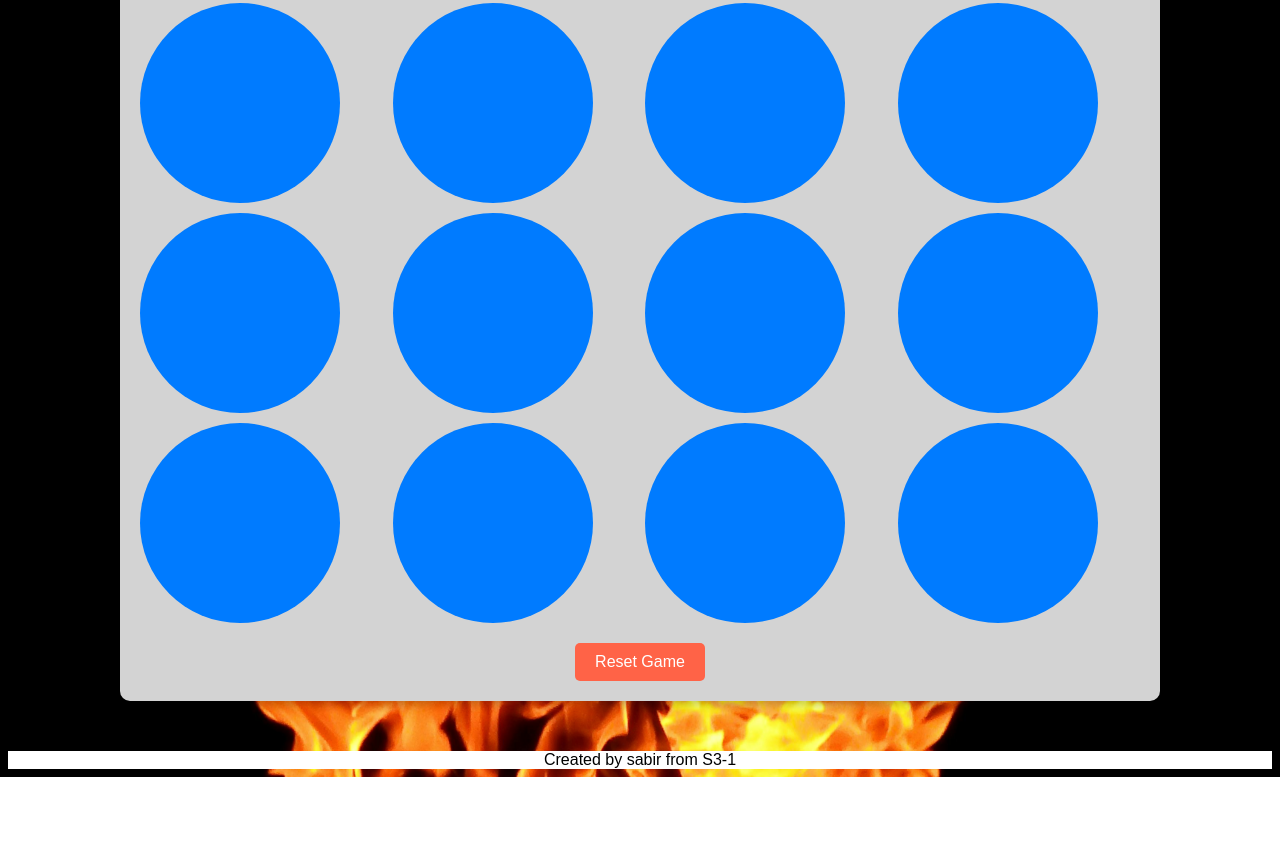
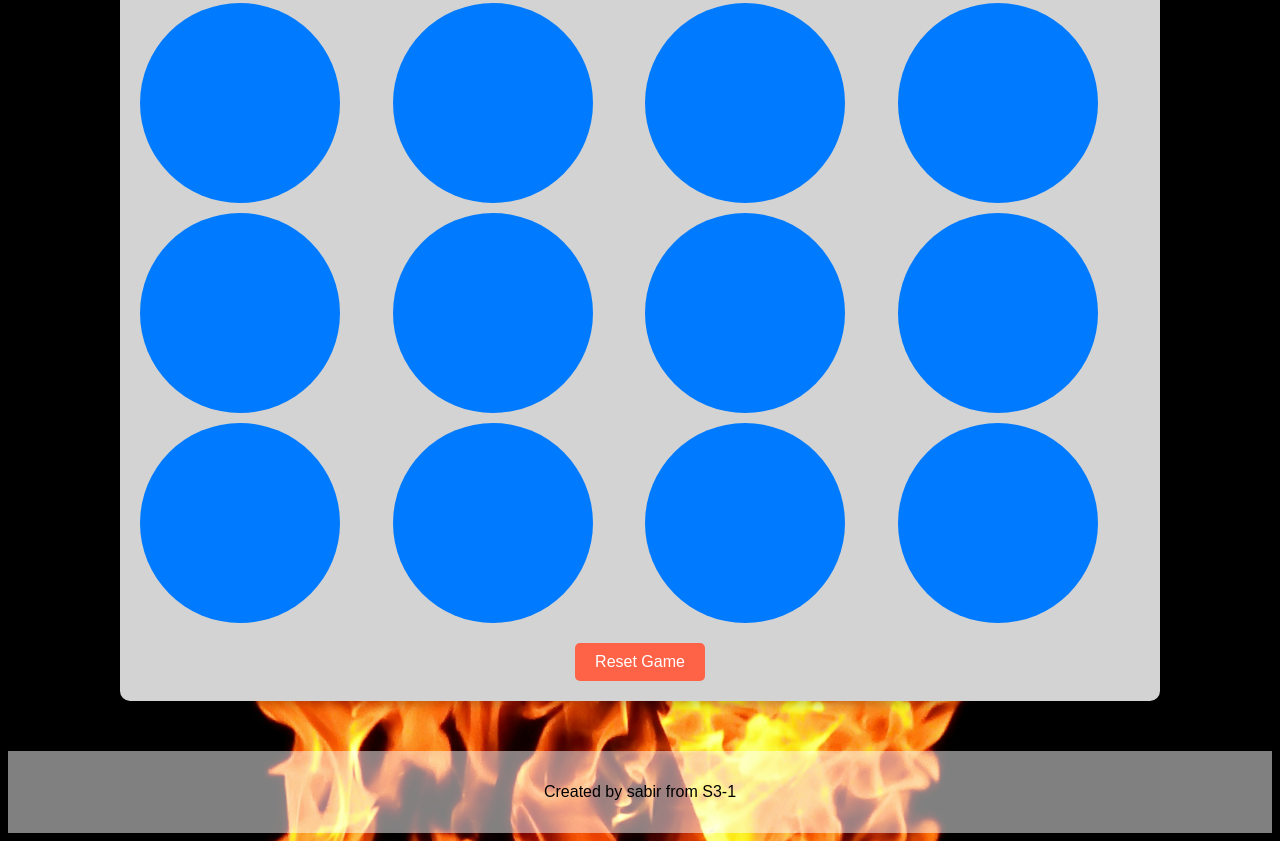
Before and after one commit to euphoricjg1to0/s3_1_minipj2_sabir, a plain HTML site: page index.html in a window 1280 px wide. Shown: the part 357-1198 px from the top of the page. Before the commit the page ends 1134 px from the top, so only its background shows below. Drawn offline with Linux system fonts and the light colour scheme.

Commit message:
Add files via upload

```diff
--- a/styles.css
+++ b/styles.css
@@ -68,6 +68,7 @@ body {
     background-color: #ff4500;
   }
 
-    footer{
-        background-color:white;
-    }
+  footer{
+    background-color: rgba(255, 255, 255, 0.5);
+    padding: 2rem;
+  }
```
